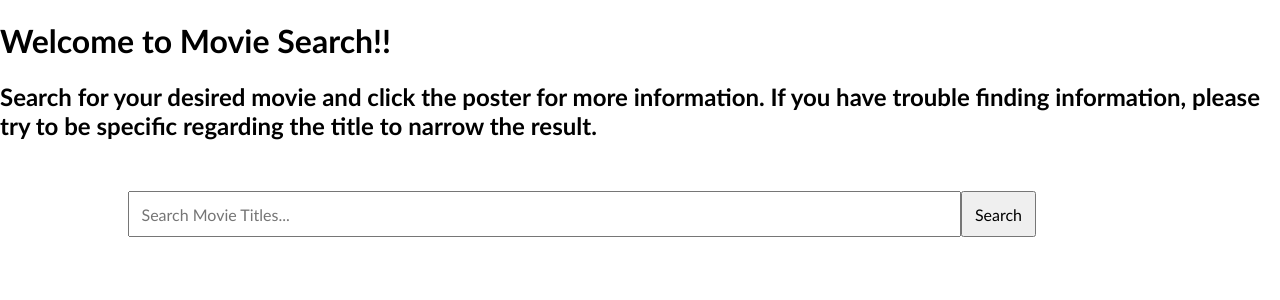
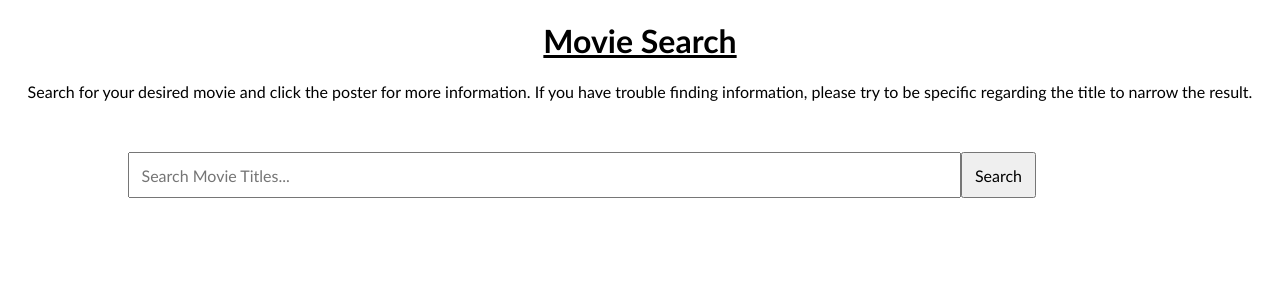
Before and after one commit to anikacave/ses-entry, a React (Create React App) app: page / in a window 1280 px wide. Shown: the top 300 px of the page. Built offline with nearby package versions, Linux system fonts and the light colour scheme; no server answers.

Commit message:
almost completed

```diff
--- a/src/App.css
+++ b/src/App.css
@@ -55,3 +55,7 @@ body {
   margin-left: 45%;
 
 }
+
+.intro {
+  text-align: center;
+}
--- a/src/App.js
+++ b/src/App.js
@@ -20,24 +20,27 @@ class App extends Component {
   }
   // TODO: factor this out into the search class.. where it belongs
   movieReq(title) {
-    console.log(title);
     $.ajax({
       // TODO: hardcoded once again, factor out later
       url: "http://www.omdbapi.com/?s=" + title + "&apikey=3b3549ce",
       type: "GET",
       success: data => {
         // TODO: error handling
-        console.log(data);
-        this.setState({
-          s_info: data,
-          movieSelected: false
-        });
+        if (data.Response === "True") {
+          this.setState({
+            s_info: data,
+            movieSelected: false
+          });
+        }
+        else {
+          alert("Invalid Search: Try being more specific or checking your spelling")
+        }
+
       }
     });
   }
 
   getIdInfo(id) {
-    // console.log(title);
     $.ajax({
       // TODO: hardcoded once again, factor out later
       url: "http://www.omdbapi.com/?i=" + id + "&apikey=3b3549ce",
@@ -45,7 +48,6 @@ class App extends Component {
       success: data => {
         // TODO: some sort of error handling here for invalid responses
         // however, there should not be a scenario where this makes it difficiult
-        console.log(data.Response);
         if (data.Response === "True") {
           this.setState({
             movieSelected: true
@@ -61,12 +63,10 @@ class App extends Component {
 
   // if this is called render page information
   idCall = (imdbID) => {
-    console.log(imdbID);
     this.setState({
       something: imdbID
     });
     this.getIdInfo(imdbID);
-    console.log(this.state.titleInfo);
     // this.setState
   }
 
@@ -89,8 +89,10 @@ class App extends Component {
         <div>
           {!this.state.s_info && (
             <React.Fragment>
-              <h1>Welcome to Movie Search!!</h1>
-              <h2>Search for your desired movie and click the poster for more information. If you have trouble finding information, please try to be specific regarding the title to narrow the result.</h2>
+              <div className="intro">
+                <h1><u>Movie Search</u></h1>
+                <p>Search for your desired movie and click the poster for more information. If you have trouble finding information, please try to be specific regarding the title to narrow the result.</p>
+              </div>
             </React.Fragment>
           )}
           <div>
--- a/src/MoviePreview.js
+++ b/src/MoviePreview.js
@@ -4,7 +4,6 @@ import "./MoviePreview.css";
 class MoviePreview extends React.Component {
   constructor(props) {
     super(props);
-    console.log(props.parentState);
     this.state = {
       data: this.props.parentState,
       selectedtitle: null,
@@ -19,7 +18,6 @@ class MoviePreview extends React.Component {
   }
 
   setSelected(id) {
-    console.log(id);
     this.setState({
       selectedtitle: id
     })
--- a/src/Search.js
+++ b/src/Search.js
@@ -19,7 +19,6 @@ class Search extends React.Component {
   //  key to have mainstream functionality in sending expected request
   handleSubmit(event) {
     event.preventDefault();
-    console.log(this.state.value);
     this.props.submitted(this.state.value);
   }
 
```
